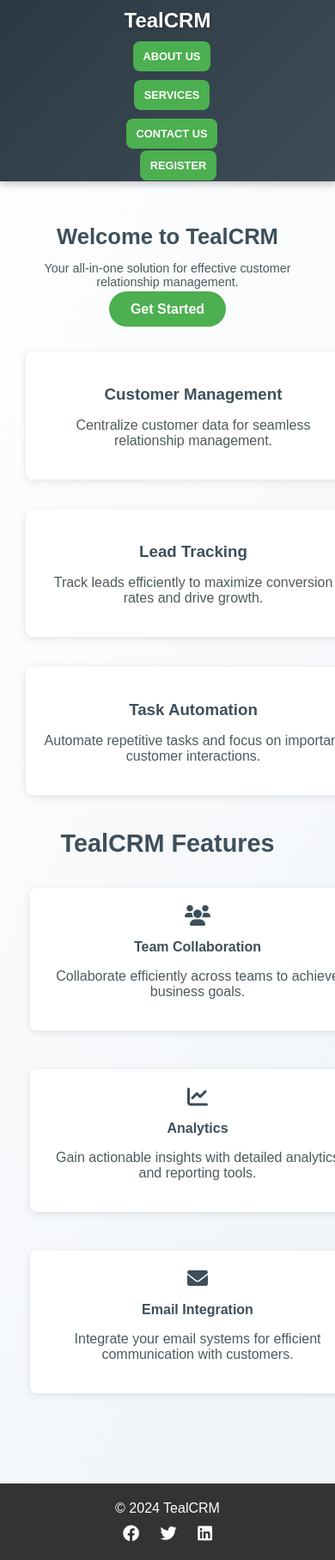
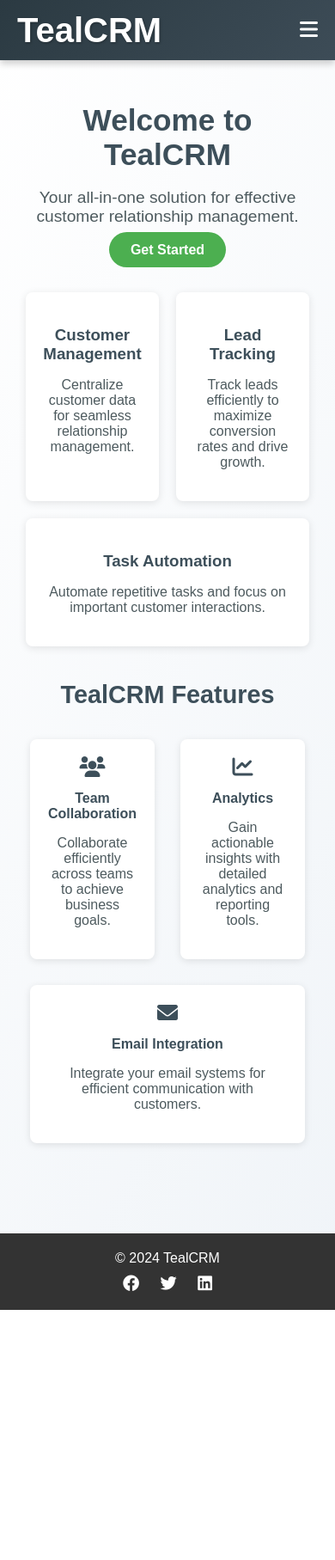
Before and after one commit to MunnaKumar32990/CRM, a Django app: page / in a window 390 px wide; the page is wider, and only the part inside the window is pictured. Shown: that part at 86% size. After the commit the page ends 1524 px from the top of that part, so only its background shows below. Run offline with Django 4.2, Linux system fonts and the light colour scheme.

Commit message:
i have made it responsive

```diff
--- a/Tealcrm2/Tealcrm/tealcrm/userprofile/templates/home.html
+++ b/Tealcrm2/Tealcrm/tealcrm/userprofile/templates/home.html
@@ -50,6 +50,48 @@
         }
         .navbar a:hover, .dropdown-btn:hover {
             background-color: rgba(255, 255, 255, 0.2);
+        }
+        .hamburger {
+            display: none;
+            font-size: 1.5em;
+            cursor: pointer;
+        }
+        .offcanvas {
+            position: fixed;
+            top: 0;
+            left: -100%;
+            width: 70%;
+            max-width: 300px;
+            height: 100%;
+            background-color: #2b3a42;
+            box-shadow: 2px 0 5px rgba(0, 0, 0, 0.2);
+            padding: 20px;
+            transition: left 0.3s ease;
+            z-index: 1000;
+        }
+        .offcanvas.active {
+            left: 0;
+        }
+        .offcanvas a {
+            display: block;
+            color: white;
+            text-decoration: none;
+            margin-bottom: 15px;
+            font-size: 1.2em;
+        }
+        .offcanvas a:hover {
+            background: rgba(255, 255, 255, 0.2);
+            padding: 5px;
+        }
+        .offcanvas .close-btn {
+            font-size: 1.5em;
+            color: white;
+            background: none;
+            border: none;
+            cursor: pointer;
+            position: absolute;
+            top: 10px;
+            right: 10px;
         }
         .register {
             position: relative;
@@ -197,46 +239,15 @@
         .social-icons a:hover {
             color:#3d4f5a;
         }
-         @media (max-width: 768px) {
-            header {
-                flex-direction: column;
-                height: auto;
-                padding: 10px;
-                text-align: center;
+
+
+
+         @media (max-width: 600px) {
+            .navbar, .register {
+                display: none;
             }
-            .navbar {
-                flex-direction: column;
-                gap: 10px;
-                margin-top: 10px;
-            }
-            .intro h2 {
-                font-size: 1.8em;
-            }
-            .intro p {
-                font-size: 1em;
-            }
-            .features, .overview-features {
-                flex-direction: column;
-                gap: 15px;
-            }
-            .feature-card, .overview-feature {
-                width: 100%;
-            }
-        }
-
-        @media (max-width: 480px) {
-            header h1 {
-                font-size: 1.5em;
-            }
-            .navbar a {
-                padding: 10px 12px;
-                font-size: 0.8em;
-            }
-            .intro h2 {
-                font-size: 1.6em;
-            }
-            .intro p {
-                font-size: 0.9em;
+            .hamburger {
+                display: block;
             }
         }
     </style>
@@ -265,6 +276,9 @@
                     </div>
                 {% endif %}
             </div>
+        </div>
+       <div class="hamburger" onclick="toggleOffcanvas()">
+            <i class="fas fa-bars"></i>
         </div>
     </header>
 
@@ -311,7 +325,19 @@
             </div>
         </div>
     </main>
-
+<div class="offcanvas" id="offcanvasMenu">
+        <button class="close-btn" onclick="toggleOffcanvas()">&times;</button>
+        <a href="{% url 'dashboard' %}">Dashboard</a>
+        <a href="{% url 'AboutUs' %}">About Us</a>
+        <a href="{% url 'services' %}">Services</a>
+        <a href="{% url 'ContactUs' %}">Contact Us</a>
+        {% if user_ %}
+            <a href="{% url 'logout' %}">Logout</a>
+        {% else %}
+            <a href="{% url 'login' %}">Login</a>
+            <a href="{% url 'signup' %}">Signup</a>
+        {% endif %}
+    </div>
     <footer>
         <p>&copy; 2024 TealCRM</p>
         <div class="social-icons">
@@ -320,5 +346,11 @@
             <a href="#" class="fab fa-linkedin"></a>
         </div>
     </footer>
+ <script>
+        function toggleOffcanvas() {
+            const offcanvasMenu = document.getElementById('offcanvasMenu');
+            offcanvasMenu.classList.toggle('active');
+        }
+    </script>
 </body>
 </html>
```
